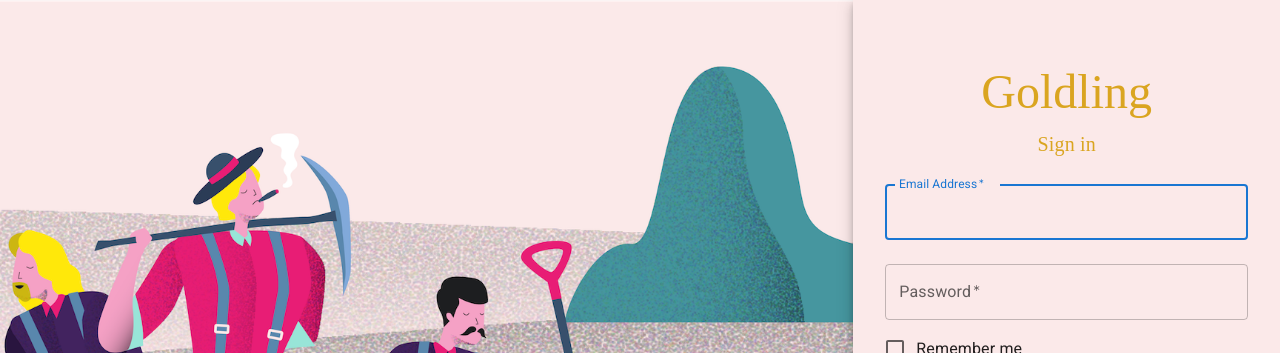
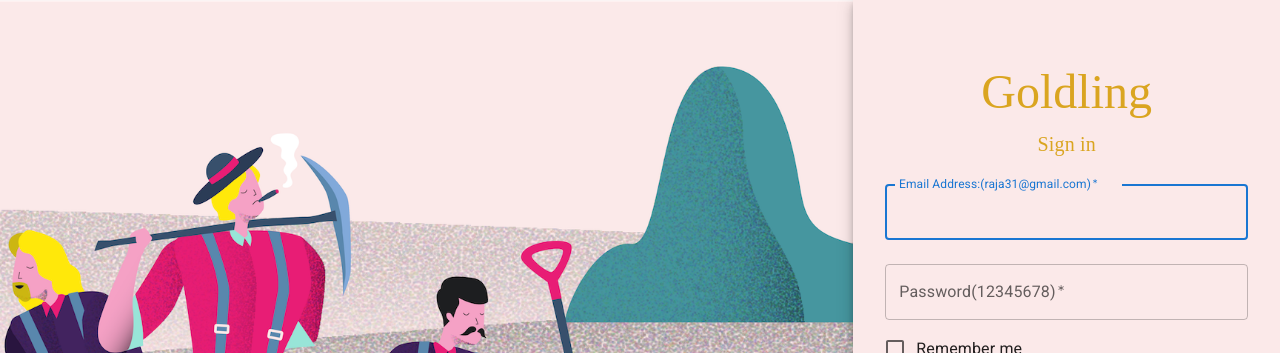
Before and after one commit to arun2516/gold_front, a React (Create React App) app: page /login in a window 1280 px wide. Shown: the top 353 px of the page. Built offline with nearby package versions, Linux system fonts and the light colour scheme; a web font is replaced by a local one; what currency-symbol-map would draw is missing.

Commit message:
Update Login.js

```diff
--- a/src/components/Login.js
+++ b/src/components/Login.js
@@ -96,7 +96,7 @@ export default function Login() {
                 required
                 fullWidth
                 id="email"
-                label="Email Address"
+                label="Email Address:(raja31@gmail.com)"
                 name="email"
                 autoComplete="email"
                 autoFocus
@@ -106,7 +106,7 @@ export default function Login() {
                 required
                 fullWidth
                 name="password"
-                label="Password"
+                label="Password(12345678)"
                 type="password"
                 id="password"
                 autoComplete="current-password"
```
